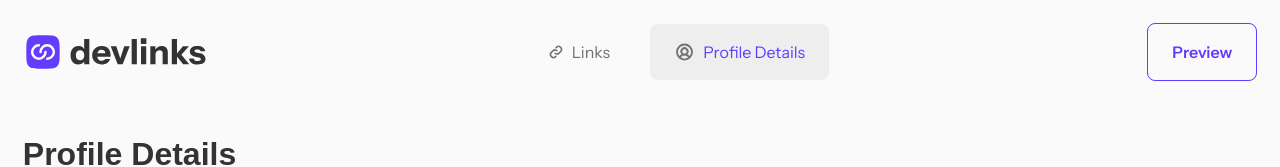
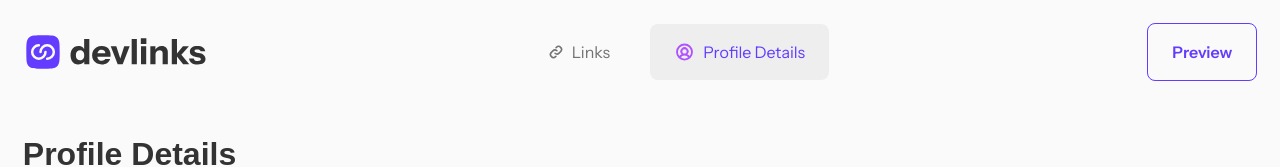
Before and after one commit to jkaps9/link-sharing-app, a React (Vite) app: page /profile in a window 1280 px wide. Shown: the top 167 px of the page. Built offline with nearby package versions, Linux system fonts and the light colour scheme; a web font is replaced by a local one.

Commit message:
style svgs on links

```diff
--- a/src/App.jsx
+++ b/src/App.jsx
@@ -24,7 +24,7 @@ function App() {
           />
         </div>
         <nav className={styles.navList}>
-          <NavLink to="preview" className={`row ${styles.navLink}`}>
+          <NavLink to="links" className={`row ${styles.navLink}`}>
             <img src={LinkIcon} alt="" aria-hidden="true" />
             <span className={styles.hideOnMobile}>Links</span>
           </NavLink>
--- a/src/index.css
+++ b/src/index.css
@@ -214,6 +214,10 @@ a.active {
   background-color: var(--colors-grey-100);
   border-radius: var(--radius-sm);
   color: var(--color-primary);
+  img {
+    filter: invert(24%) sepia(50%) saturate(5800%) hue-rotate(247deg)
+      brightness(99%) contrast(103%);
+  }
 }
 
 label {
```
